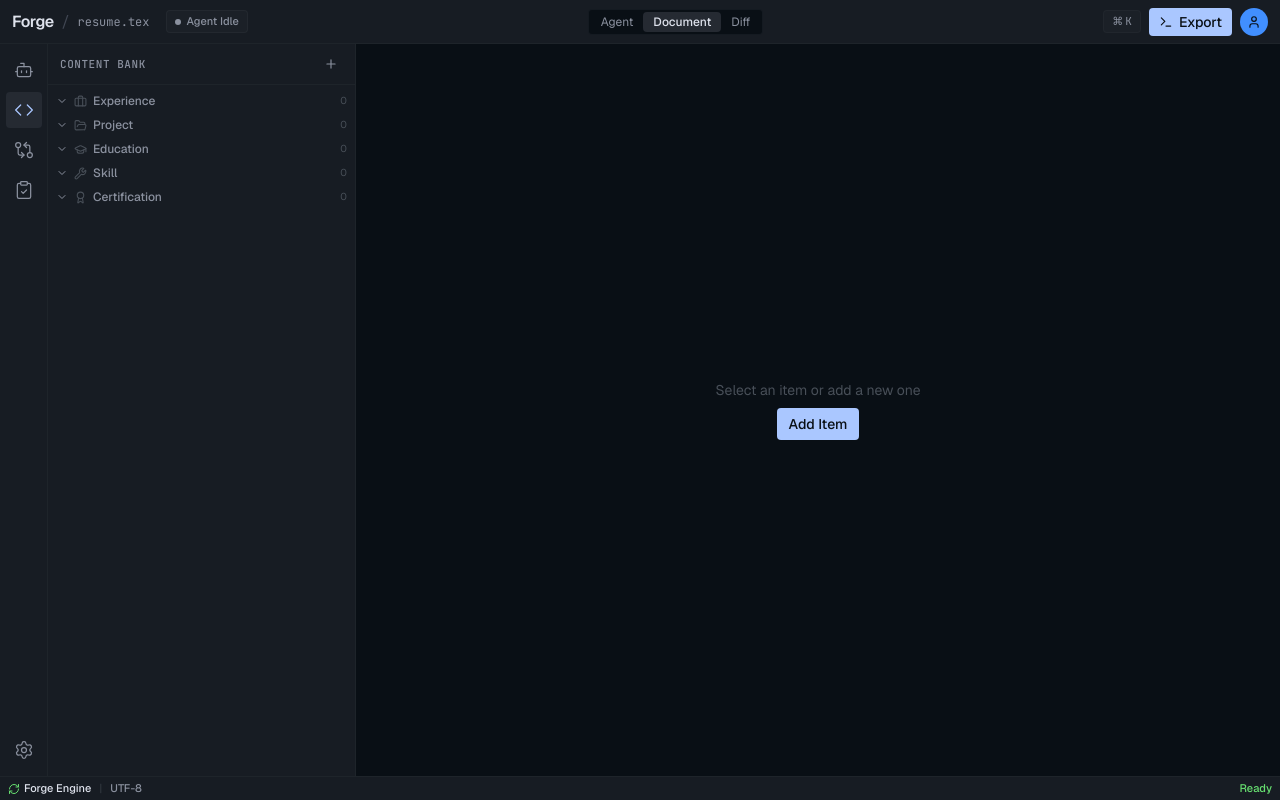
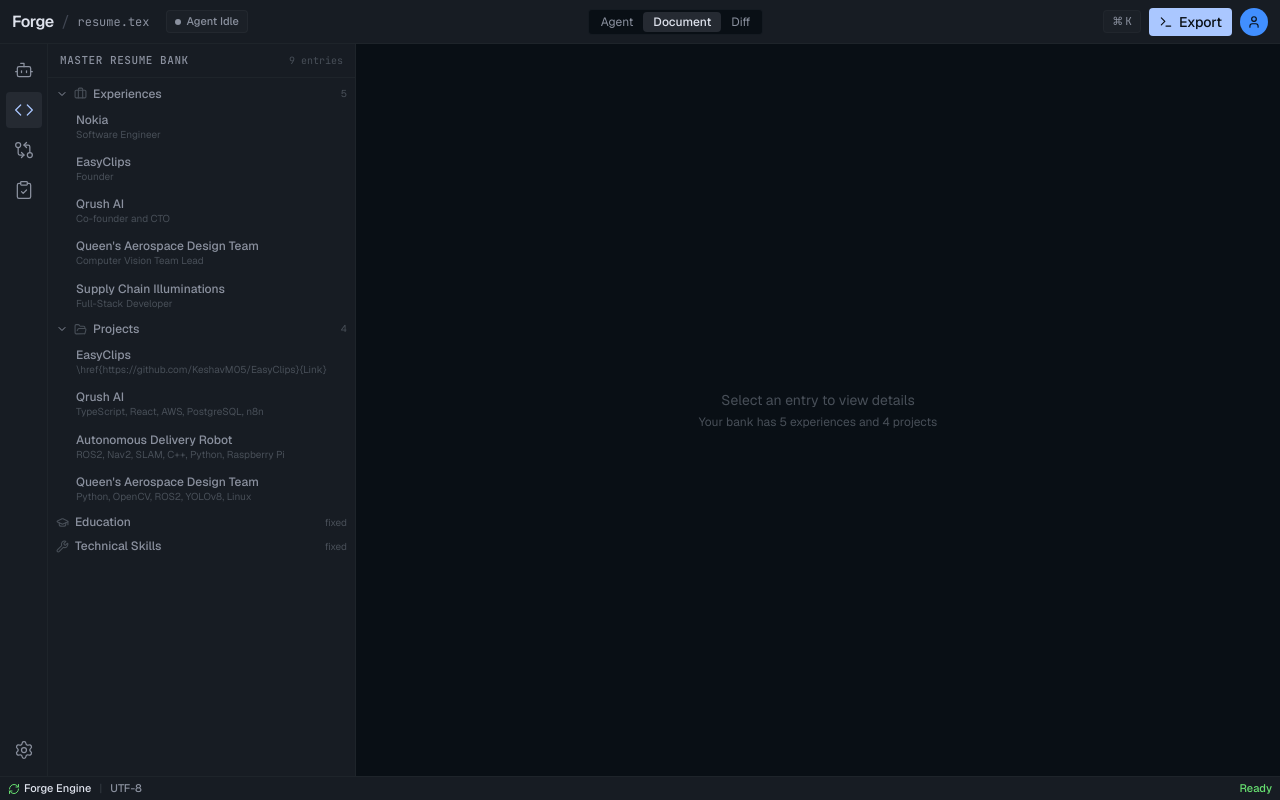
Before and after one commit to KeshavM05/forge, a Next.js app: page /dashboard/bank in a window 1280 px wide. Built offline with nearby package versions, Linux system fonts and the light colour scheme.

Commit message:
rebuild Content Bank page with master resume entries
Tree view shows 5 experiences + 4 projects from the hardcoded
bank, plus fixed Education and Technical Skills sections.
Detail view shows each entry's bullets, tags, dates.

Co-Authored-By: Claude Opus 4.6 (1M context) <noreply@anthropic.com>

```diff
--- a/src/app/dashboard/bank/page.tsx
+++ b/src/app/dashboard/bank/page.tsx
@@ -1,88 +1,31 @@
 "use client";
 
-import { useState, useEffect } from "react";
+import { useState } from "react";
 import {
   ChevronDown,
   ChevronRight,
-  Plus,
-  Trash2,
+  Circle,
   Briefcase,
   FolderOpen,
   GraduationCap,
   Wrench,
-  Award,
 } from "lucide-react";
-import { useIDEDispatch } from "@/components/ide/ide-context";
-
-type BankItem = {
-  id: string;
-  kind: string;
-  roleOrCompany: string | null;
-  text: string;
-  tags: string;
-  atsKeywords: string;
-  active: boolean;
-};
-
-const KINDS = [
-  "experience",
-  "project",
-  "education",
-  "skill",
-  "certification",
-] as const;
+import { MASTER_BANK, type SeedEntry, EDUCATION_TEX, SKILLS_TEX } from "@/lib/seed-bank";
 
 const KIND_ICONS: Record<string, typeof Briefcase> = {
   experience: Briefcase,
   project: FolderOpen,
   education: GraduationCap,
   skill: Wrench,
-  certification: Award,
 };
 
+const KINDS = ["experience", "project"] as const;
+
 export default function BankPage() {
-  const [items, setItems] = useState<BankItem[]>([]);
-  const [loading, setLoading] = useState(true);
-  const [showForm, setShowForm] = useState(false);
-  const [selectedId, setSelectedId] = useState<string | null>(null);
+  const [selectedTitle, setSelectedTitle] = useState<string | null>(null);
   const [expandedKinds, setExpandedKinds] = useState<Set<string>>(
     new Set(KINDS)
   );
-  const dispatch = useIDEDispatch();
-
-  useEffect(() => {
-    fetch("/api/bank")
-      .then((r) => r.json() as Promise<{ items?: BankItem[] }>)
-      .then((data) => {
-        setItems(data.items || []);
-        setLoading(false);
-      });
-  }, []);
-
-  useEffect(() => {
-    dispatch({ type: "SET_COUNTS", selected: 0, bank: items.length });
-  }, [items.length, dispatch]);
-
-  async function handleDelete(id: string) {
-    await fetch(`/api/bank/${id}`, { method: "DELETE" });
-    setItems((prev) => prev.filter((i) => i.id !== id));
-    if (selectedId === id) setSelectedId(null);
-  }
-
-  async function handleAdd(item: Omit<BankItem, "id" | "active">) {
-    const res = await fetch("/api/bank", {
-      method: "POST",
-      headers: { "Content-Type": "application/json" },
-      body: JSON.stringify(item),
-    });
-    const data = (await res.json()) as { item?: BankItem };
-    if (data.item) {
-      const newItem = data.item;
-      setItems((prev) => [...prev, newItem]);
-      setShowForm(false);
-      setSelectedId(newItem.id);
-    }
-  }
 
   function toggleKind(kind: string) {
     setExpandedKinds((prev) => {
@@ -95,13 +38,13 @@ export default function BankPage() {
 
   const grouped = KINDS.reduce(
     (acc, kind) => {
-      acc[kind] = items.filter((i) => i.kind === kind);
+      acc[kind] = MASTER_BANK.filter((e) => e.kind === kind);
       return acc;
     },
-    {} as Record<string, BankItem[]>
+    {} as Record<string, SeedEntry[]>
   );
 
-  const selectedItem = items.find((i) => i.id === selectedId);
+  const selectedEntry = MASTER_BANK.find((e) => e.title === selectedTitle);
 
   return (
     <div className="grid grid-cols-1 lg:grid-cols-12 w-full h-full">
@@ -109,28 +52,16 @@ export default function BankPage() {
       <div className="lg:col-span-4 xl:col-span-3 flex flex-col bg-surface-low border-r border-border-muted/30 overflow-y-auto">
         <div className="flex items-center justify-between px-3 py-2 border-b border-border-muted/30">
           <span className="text-[11px] font-mono font-medium text-text-secondary uppercase tracking-wider">
-            Content Bank
+            Master Resume Bank
           </span>
-          <button
-            onClick={() => {
-              setShowForm(true);
-              setSelectedId(null);
-            }}
-            className="w-6 h-6 rounded flex items-center justify-center text-text-secondary hover:text-text-primary hover:bg-surface-high transition-colors"
-            title="Add item"
-          >
-            <Plus size={14} />
-          </button>
+          <span className="text-[10px] font-mono text-text-muted">
+            {MASTER_BANK.length} entries
+          </span>
         </div>
 
-        {loading ? (
-          <div className="p-3 text-xs text-text-muted">Loading...</div>
-        ) : (
         <div className="flex-1 py-1">
           {KINDS.map((kind) => {
             const kindItems = grouped[kind];
-              if (kindItems.length === 0 && !expandedKinds.has(kind))
-                return null;
             const Icon = KIND_ICONS[kind] || Briefcase;
             const expanded = expandedKinds.has(kind);
 
@@ -146,7 +77,9 @@ export default function BankPage() {
                     <ChevronRight size={12} />
                   )}
                   <Icon size={13} className="text-text-muted" />
-                    <span className="capitalize font-medium">{kind}</span>
+                  <span className="capitalize font-medium">
+                    {kind === "experience" ? "Experiences" : "Projects"}
+                  </span>
                   <span className="text-text-muted ml-auto text-[10px]">
                     {kindItems.length}
                   </span>
@@ -154,45 +87,81 @@ export default function BankPage() {
                 {expanded &&
                   kindItems.map((item) => (
                     <button
-                        key={item.id}
-                        onClick={() => {
-                          setSelectedId(item.id);
-                          setShowForm(false);
-                        }}
-                        className={`w-full text-left pl-7 pr-2 py-1 text-xs truncate transition-colors ${
-                          selectedId === item.id
+                      key={item.title + item.kind}
+                      onClick={() => setSelectedTitle(item.title)}
+                      className={`w-full text-left pl-7 pr-2 py-1.5 text-xs transition-colors ${
+                        selectedTitle === item.title
                           ? "bg-accent-subtle text-accent"
                           : "text-text-secondary hover:text-text-primary hover:bg-surface-mid/50"
                       }`}
                     >
-                        {item.roleOrCompany || item.text.slice(0, 50)}
+                      <p className="font-medium truncate">{item.title}</p>
+                      <p className="text-[10px] text-text-muted truncate">
+                        {item.subtitle}
+                      </p>
                     </button>
                   ))}
               </div>
             );
           })}
+
+          {/* Static sections */}
+          <button
+            onClick={() => setSelectedTitle("__education__")}
+            className={`w-full flex items-center gap-1.5 px-2 py-1 text-xs transition-colors ${
+              selectedTitle === "__education__"
+                ? "bg-accent-subtle text-accent"
+                : "text-text-secondary hover:text-text-primary hover:bg-surface-mid/50"
+            }`}
+          >
+            <GraduationCap size={13} className="text-text-muted" />
+            <span className="font-medium">Education</span>
+            <span className="text-text-muted ml-auto text-[10px]">fixed</span>
+          </button>
+          <button
+            onClick={() => setSelectedTitle("__skills__")}
+            className={`w-full flex items-center gap-1.5 px-2 py-1 text-xs transition-colors ${
+              selectedTitle === "__skills__"
+                ? "bg-accent-subtle text-accent"
+                : "text-text-secondary hover:text-text-primary hover:bg-surface-mid/50"
+            }`}
+          >
+            <Wrench size={13} className="text-text-muted" />
+            <span className="font-medium">Technical Skills</span>
+            <span className="text-text-muted ml-auto text-[10px]">fixed</span>
+          </button>
         </div>
-        )}
       </div>
 
-      {/* Right: Detail / Add Form */}
+      {/* Right: Detail */}
       <div className="lg:col-span-8 xl:col-span-9 flex flex-col p-6 overflow-y-auto">
-        {showForm ? (
-          <AddItemForm
-            onSubmit={handleAdd}
-            onCancel={() => setShowForm(false)}
-          />
-        ) : selectedItem ? (
-          <ItemDetail item={selectedItem} onDelete={handleDelete} />
+        {selectedTitle === "__education__" ? (
+          <div className="max-w-2xl">
+            <span className="text-[11px] font-mono font-medium text-text-secondary uppercase tracking-wider block mb-3">
+              Education (constant across all resumes)
+            </span>
+            <pre className="bg-surface-mid rounded-lg p-4 text-[11px] font-mono text-text-secondary leading-5 overflow-x-auto">
+              {EDUCATION_TEX}
+            </pre>
+          </div>
+        ) : selectedTitle === "__skills__" ? (
+          <div className="max-w-2xl">
+            <span className="text-[11px] font-mono font-medium text-text-secondary uppercase tracking-wider block mb-3">
+              Technical Skills (constant across all resumes)
+            </span>
+            <pre className="bg-surface-mid rounded-lg p-4 text-[11px] font-mono text-text-secondary leading-5 overflow-x-auto">
+              {SKILLS_TEX}
+            </pre>
+          </div>
+        ) : selectedEntry ? (
+          <EntryDetail entry={selectedEntry} />
         ) : (
           <div className="flex flex-col items-center justify-center h-full text-text-muted">
-            <p className="text-sm mb-2">Select an item or add a new one</p>
-            <button
-              onClick={() => setShowForm(true)}
-              className="px-3 py-1.5 rounded bg-accent text-base text-sm font-medium hover:bg-accent-bold transition-colors"
-            >
-              Add Item
-            </button>
+            <p className="text-sm">Select an entry to view details</p>
+            <p className="text-xs mt-1">
+              Your bank has {MASTER_BANK.filter((e) => e.kind === "experience").length} experiences and{" "}
+              {MASTER_BANK.filter((e) => e.kind === "project").length} projects
+            </p>
           </div>
         )}
       </div>
@@ -200,49 +169,51 @@ export default function BankPage() {
   );
 }
 
-function ItemDetail({
-  item,
-  onDelete,
-}: {
-  item: BankItem;
-  onDelete: (id: string) => void;
-}) {
-  const tags: string[] = JSON.parse(item.tags || "[]");
-  const Icon = KIND_ICONS[item.kind] || Briefcase;
+function EntryDetail({ entry }: { entry: SeedEntry }) {
+  const Icon = KIND_ICONS[entry.kind] || Briefcase;
 
   return (
     <div className="max-w-2xl">
-      <div className="flex items-center justify-between mb-4">
-        <div className="flex items-center gap-2">
+      <div className="flex items-center gap-2 mb-1">
         <Icon size={16} className="text-accent" />
         <span className="text-[11px] font-mono font-medium text-accent uppercase">
-            {item.kind}
+          {entry.kind}
         </span>
-          {item.roleOrCompany && (
-            <>
-              <span className="text-border-muted">·</span>
-              <span className="text-sm text-text-secondary">
-                {item.roleOrCompany}
-              </span>
-            </>
-          )}
-        </div>
-        <button
-          onClick={() => onDelete(item.id)}
-          className="flex items-center gap-1 px-2 py-1 rounded text-xs text-danger hover:bg-danger-dim/20 transition-colors"
-        >
-          <Trash2 size={12} />
-          Delete
-        </button>
       </div>
 
-      <div className="bg-surface-mid rounded-lg p-4 font-mono text-sm leading-relaxed text-text-primary mb-4">
-        {item.text}
+      <h2 className="text-lg font-semibold text-text-primary mb-0.5">
+        {entry.title}
+      </h2>
+      <p className="text-sm text-text-secondary mb-1">{entry.subtitle}</p>
+      <p className="text-xs text-text-muted mb-4">
+        {entry.dateRange}
+        {entry.location && ` · ${entry.location}`}
+      </p>
+
+      <div className="space-y-2 mb-4">
+        {entry.bullets.map((bullet, i) => (
+          <div key={i} className="flex gap-2">
+            <Circle size={4} className="shrink-0 mt-2 text-text-muted" />
+            <p className="text-sm font-mono leading-relaxed text-text-primary bg-surface-mid rounded px-3 py-2 flex-1">
+              {bullet
+                .replace(/\\textbf\{/g, "")
+                .replace(/\}/g, "")
+                .replace(/\\\\/g, "")
+                .replace(/\\&/g, "&")
+                .replace(/\\%/g, "%")
+                .replace(/\\\$/g, "$")}
+            </p>
+          </div>
+        ))}
       </div>
 
-      {tags.length > 0 && (
+      {entry.tags.length > 0 && (
+        <div>
+          <span className="text-[11px] font-mono font-medium text-text-secondary uppercase tracking-wider block mb-1.5">
+            Tags
+          </span>
           <div className="flex flex-wrap gap-1.5">
-          {tags.map((tag) => (
+            {entry.tags.map((tag) => (
               <span
                 key={tag}
                 className="px-2 py-0.5 rounded bg-surface-high text-[11px] font-mono text-text-secondary"
@@ -251,118 +222,8 @@ function ItemDetail({
               </span>
             ))}
           </div>
+        </div>
       )}
     </div>
   );
 }
-
-function AddItemForm({
-  onSubmit,
-  onCancel,
-}: {
-  onSubmit: (item: Omit<BankItem, "id" | "active">) => void;
-  onCancel: () => void;
-}) {
-  const [kind, setKind] = useState<string>("experience");
-  const [roleOrCompany, setRoleOrCompany] = useState("");
-  const [text, setText] = useState("");
-  const [tagsInput, setTagsInput] = useState("");
-
-  function handleSubmit(e: React.FormEvent) {
-    e.preventDefault();
-    if (!text.trim()) return;
-    onSubmit({
-      kind,
-      roleOrCompany: roleOrCompany || null,
-      text: text.trim(),
-      tags: JSON.stringify(
-        tagsInput
-          .split(",")
-          .map((t) => t.trim())
-          .filter(Boolean)
-      ),
-      atsKeywords: "[]",
-    });
-  }
-
-  return (
-    <form onSubmit={handleSubmit} className="max-w-2xl flex flex-col gap-4">
-      <div className="flex items-center justify-between">
-        <span className="text-[11px] font-mono font-medium text-text-secondary uppercase tracking-wider">
-          Add New Item
-        </span>
-        <button
-          type="button"
-          onClick={onCancel}
-          className="text-xs text-text-secondary hover:text-text-primary transition-colors"
-        >
-          Cancel
-        </button>
-      </div>
-
-      <div className="grid gap-4 sm:grid-cols-2">
-        <div>
-          <label className="block text-[11px] font-mono font-medium text-text-secondary mb-1">
-            Type
-          </label>
-          <select
-            value={kind}
-            onChange={(e) => setKind(e.target.value)}
-            className="w-full rounded bg-surface-mid border border-border-muted px-3 py-2 text-sm text-text-primary focus:outline-none focus:ring-1 focus:ring-accent/60"
-          >
-            {KINDS.map((k) => (
-              <option key={k} value={k}>
-                {k.charAt(0).toUpperCase() + k.slice(1)}
-              </option>
-            ))}
-          </select>
-        </div>
-        <div>
-          <label className="block text-[11px] font-mono font-medium text-text-secondary mb-1">
-            Role / Company
-          </label>
-          <input
-            type="text"
-            value={roleOrCompany}
-            onChange={(e) => setRoleOrCompany(e.target.value)}
-            placeholder="e.g. Software Engineer at Acme"
-            className="w-full rounded bg-surface-mid border border-border-muted px-3 py-2 text-sm text-text-primary placeholder:text-text-muted focus:outline-none focus:ring-1 focus:ring-accent/60"
-          />
-        </div>
-      </div>
-
-      <div>
-        <label className="block text-[11px] font-mono font-medium text-text-secondary mb-1">
-          Content
-        </label>
-        <textarea
-          value={text}
-          onChange={(e) => setText(e.target.value)}
-          rows={4}
-          placeholder="Your bullet point, project description, or skill..."
-          className="w-full rounded bg-surface-mid border border-border-muted px-3 py-2 text-sm font-mono text-text-primary placeholder:text-text-muted focus:outline-none focus:ring-1 focus:ring-accent/60 resize-none"
-        />
-      </div>
-
-      <div>
-        <label className="block text-[11px] font-mono font-medium text-text-secondary mb-1">
-          Tags (comma-separated)
-        </label>
-        <input
-          type="text"
-          value={tagsInput}
-          onChange={(e) => setTagsInput(e.target.value)}
-          placeholder="python, distributed-systems, leadership"
-          className="w-full rounded bg-surface-mid border border-border-muted px-3 py-2 text-sm font-mono text-text-primary placeholder:text-text-muted focus:outline-none focus:ring-1 focus:ring-accent/60"
-        />
-      </div>
-
-      <button
-        type="submit"
-        className="self-start px-4 py-2 rounded bg-accent text-base text-sm font-medium hover:bg-accent-bold transition-colors"
-      >
-        Add to Bank
-      </button>
-    </form>
-  );
-}
```
Lines whose indentation alone changed are shown as unchanged.
